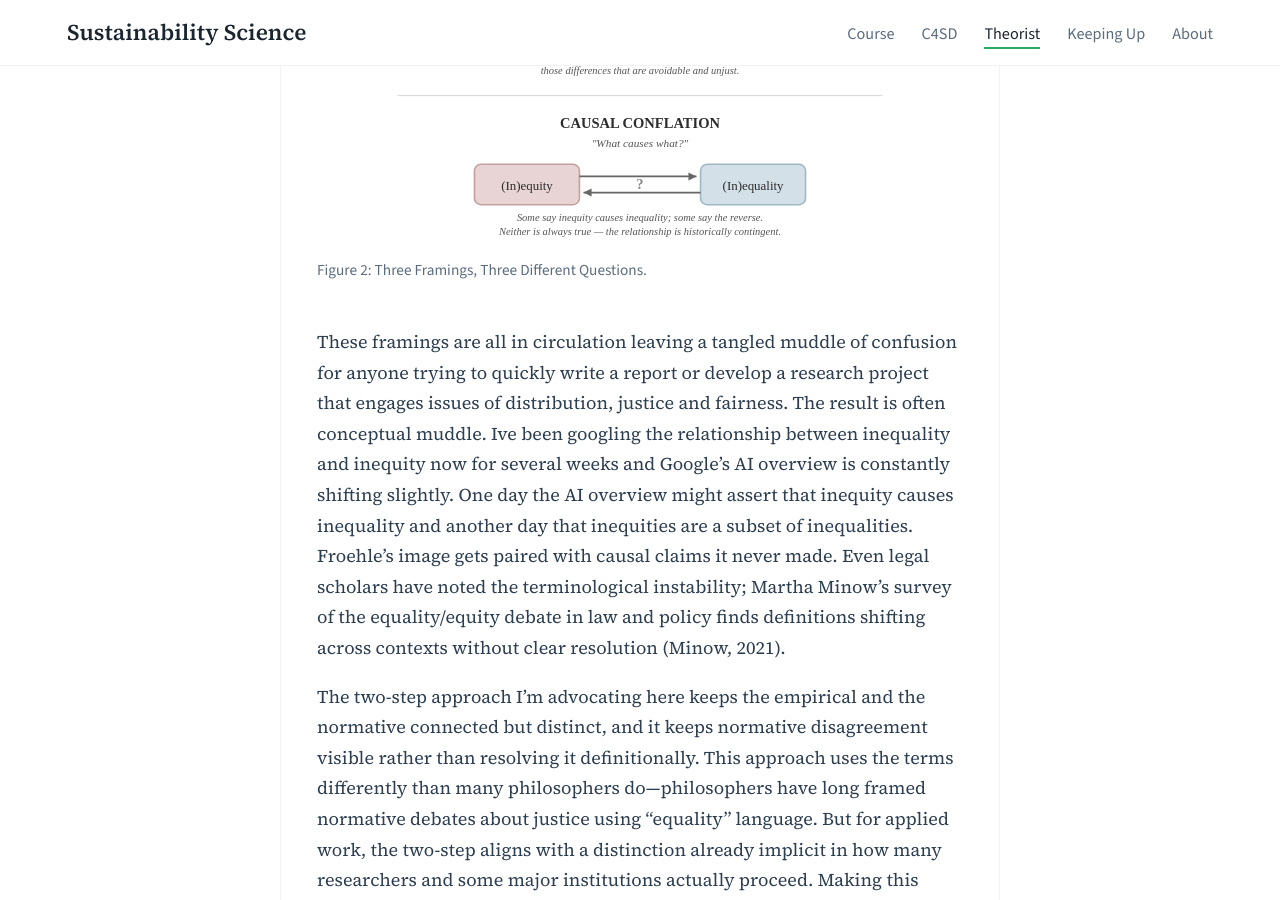
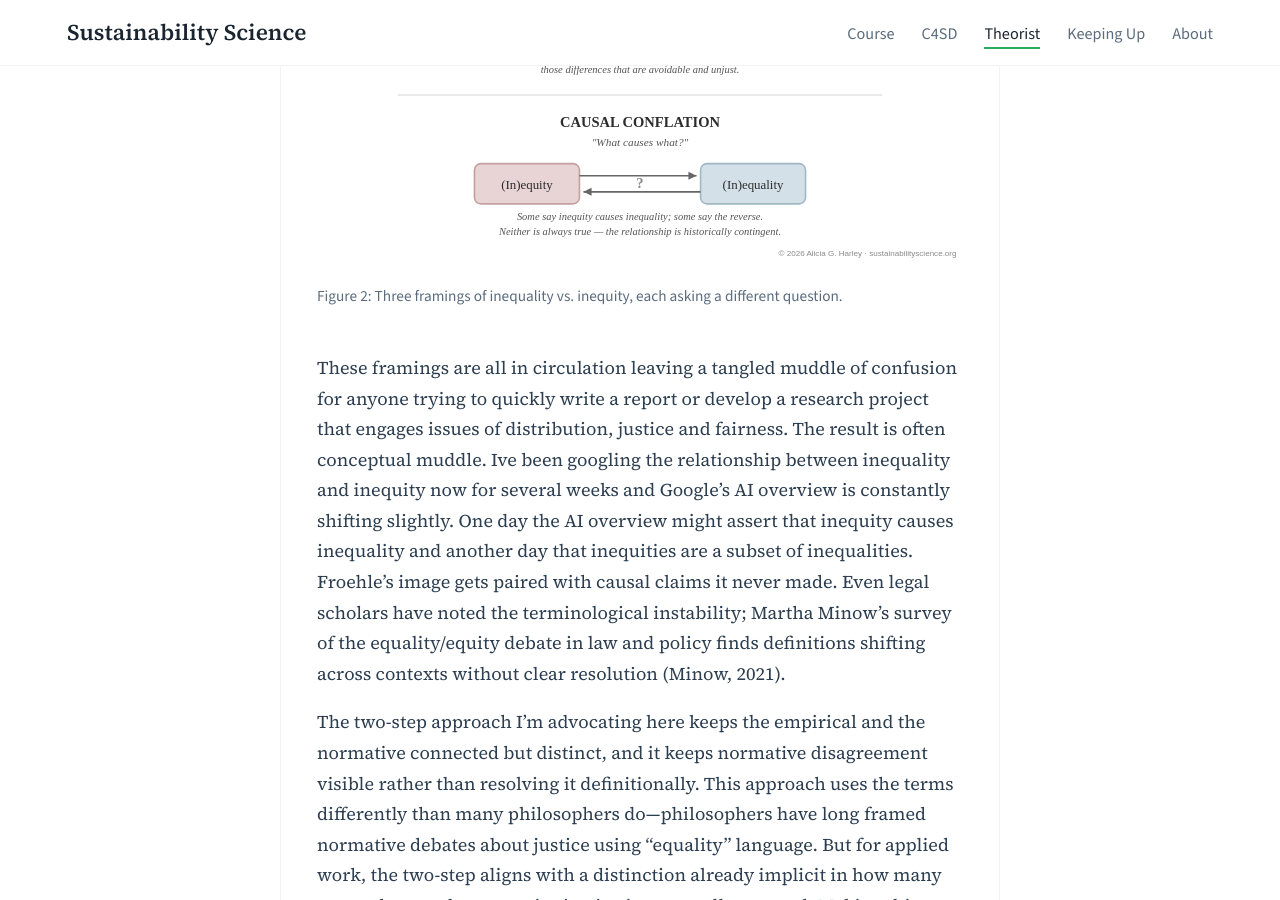
Before and after one commit to agharley/sustsci, a Jekyll site: the page built from theorist/_posts/2026-01-05-inequality-inequity.md, in a window 1280 px wide and 900 px high, scrolled down 9477 px. Built offline with Jekyll 4.4.1, drawn with Linux system fonts in a browser that asks for light colours.

Commit message:
images fixes inequlaity inequity blog

```diff
--- a/theorist/_posts/2026-01-05-inequality-inequity.md
+++ b/theorist/_posts/2026-01-05-inequality-inequity.md
@@ -113,7 +113,7 @@ Causal conflation asks: *What causes what?* The answer assumes a fixed relations
 
 <figure>
   <img src="{{ site.baseurl }}/assets/images/inequality-inequity.svg" alt="Diagram of three framings of inequality and inequity, each posing a different question">
-  <figcaption>Figure 2: Three Framings, Three Different Questions.</figcaption>
+  <figcaption>Figure 2: Three framings of inequality vs. inequity, each asking a different question.</figcaption>
 </figure>
 
 These framings are all in circulation leaving a tangled muddle of confusion for anyone trying to quickly write a report or develop a research project that engages issues of distribution, justice and fairness. The result is often conceptual muddle. Ive been googling the relationship between inequality and inequity now for several weeks and Google's AI overview is constantly shifting slightly. One day the AI overview might assert that inequity causes inequality and another day that inequities are a subset of inequalities. Froehle's image gets paired with causal claims it never made. Even legal scholars have noted the terminological instability; Martha Minow's survey of the equality/equity debate in law and policy finds definitions shifting across contexts without clear resolution (Minow, 2021).
```
Also changed, not shown: assets/images/inequality-inequity.svg, assets/images/two-step.png.
